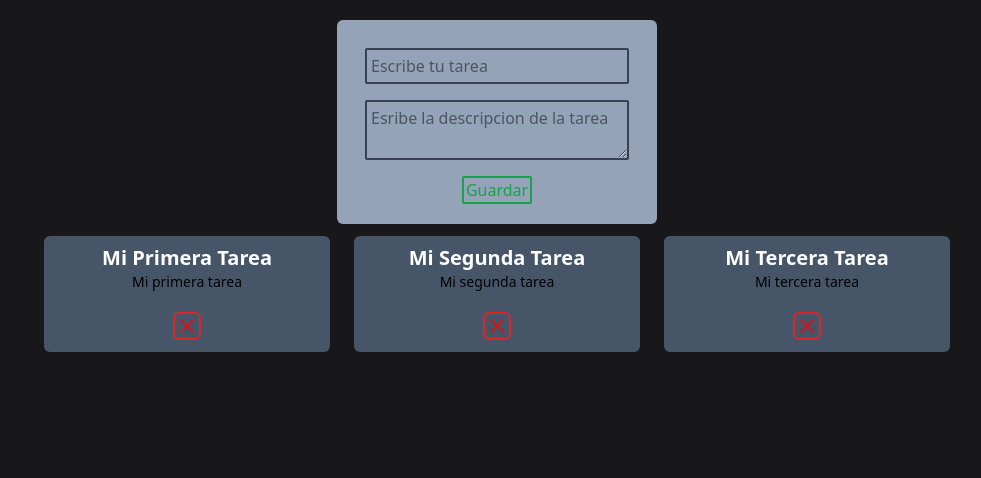
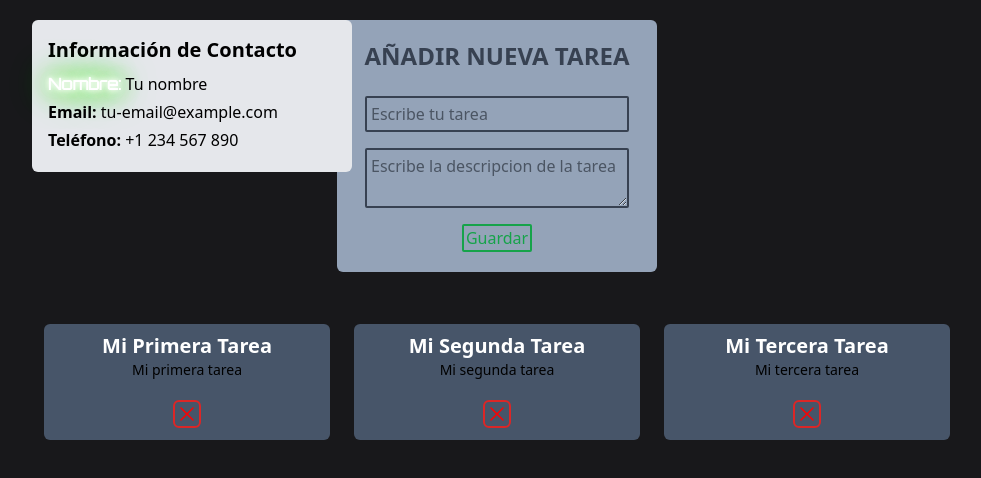
Before and after one commit to HugoOlivaR/react-task-app, a React (Vite) app: page / in a window 1280 px wide. Shown: the top 478 px of the page, without its empty margins (143-1124 px from the left). Built offline with nearby package versions, Linux system fonts and the light colour scheme.

Commit message:
panel info contacto beta

```diff
--- a/index.html
+++ b/index.html
@@ -3,6 +3,7 @@
   <head>
     <meta charset="UTF-8" />
     <link rel="icon" type="image/svg+xml" href="/vite.svg" />
+    <link rel="stylesheet" href="https://fonts.googleapis.com/css2?family=Orbitron&display=swap" />
     <meta name="viewport" content="width=device-width, initial-scale=1.0" />
     <title>Vite + React</title>
   </head>
--- a/package.json
+++ b/package.json
@@ -30,6 +30,6 @@
     "gh-pages": "^6.1.1",
     "postcss": "^8.4.33",
     "tailwindcss": "^3.4.1",
-    "vite": "^5.0.8"
+    "vite": "^5.0.11"
   }
 }
--- a/src/App.jsx
+++ b/src/App.jsx
@@ -2,6 +2,7 @@ import { TaskList } from "./components/TaskList";
 import { tasks as data } from "./task";
 import { TaskForm } from "./components/TaskForm";
 import { useState, useEffect } from "react";
+import ContacctInfo from './components/ContactInfo'
 
 function App() {
   const [tasks, setTasks] = useState([]);
@@ -28,6 +29,7 @@ function App() {
   return (
     <main className="bg-zinc-900 h-screen p-5">
       <div className="container mx-auto w-3/4">
+        <ContacctInfo/>
         <TaskForm createTask={createTask} />
         <TaskList tasks={tasks} deleteTask={deleteTask} />
       </div>
--- /dev/null
+++ b/src/components/ContactInfo.jsx
@@ -0,0 +1,15 @@
+import React from 'react';
+import '../style/ContactInfo.css'; // Importa el archivo CSS
+
+const ContactInfo = () => {
+    return (
+        <div className='p-4 bg-gray-200 rounded-md w-1/4 absolute'>
+            <h2 className='text-xl font-bold mb-2'>Información de Contacto</h2>
+            <p className='mb-1'><strong className='space-font'>Nombre:</strong> Tu nombre</p>
+            <p className='mb-1'><strong>Email:</strong> tu-email@example.com</p>
+            <p className='mb-1'><strong>Teléfono:</strong> +1 234 567 890</p>
+        </div>
+    );
+};
+
+export default ContactInfo;
--- a/src/components/TaskForm.jsx
+++ b/src/components/TaskForm.jsx
@@ -18,7 +18,8 @@ export function TaskForm({createTask}) {
     }
 
   return (
-    <form onSubmit={handleSubmit} className='bg-slate-400 grid p-5 w-80 rounded-md mx-auto'>
+    <form onSubmit={handleSubmit} className='bg-slate-400 grid p-5 w-80 rounded-md mx-auto mb-10'>
+      <h2 className='text-center text-gray-700 text-2xl mb-4 uppercase font-bold'>Añadir nueva tarea</h2>
       <input
       className='m-2 bg-transparent border-2 rounded-sm focus:outline-none border-gray-700 p-1 placeholder:text-gray-600'
       placeholder="Escribe tu tarea"
@@ -27,7 +28,7 @@ export function TaskForm({createTask}) {
       />
       <textarea
       className='m-2 bg-transparent border-2 rounded-sm focus:outline-none border-gray-700 p-1 placeholder:text-gray-600'
-        placeholder='Esribe la descripcion de la tarea'
+      placeholder='Escribe la descripcion de la tarea'
       onChange={(e)=>setDescription(e.target.value)}
       value={description}>
       </textarea>
--- a/src/components/Taskard.jsx
+++ b/src/components/Taskard.jsx
@@ -5,7 +5,7 @@ function Taskard({ task, deleteTask }) {
       <p className="text-sm">{task.description}</p>
       <button
         onClick={() => deleteTask(task.id)}
-        className="mt-5 border-2 anim text-red-600 rounded-md border-red-600 hover:border-red-400 ease-in duration-100">
+        className="mt-5 border-2 text-red-600 rounded-md border-red-600 hover:border-red-400 ease-in duration-100">
         <svg
           xmlns="http://www.w3.org/2000/svg"
           fill="none"
--- a/src/main.jsx
+++ b/src/main.jsx
@@ -1,6 +1,6 @@
 import React from 'react'
 import ReactDOM from 'react-dom/client'
-import "./index.css";
+import "./style/index.css";
 import App from './App.jsx'
 
 ReactDOM.createRoot(document.getElementById('root')).render(
--- /dev/null
+++ b/src/style/ContactInfo.css
@@ -0,0 +1,5 @@
+.space-font {
+    font-family: 'Orbitron', sans-serif;
+    color: #FFF;
+    text-shadow: 0 0 5px #FFF, 0 0 10px #FFF, 0 0 15px #FFF, 0 0 20px #39FF14, 0 0 30px #39FF14, 0 0 40px #39FF14;
+}
```
Also changed, not shown: src/style/index.css (renamed from src/index.css), 1 other file (tests, documents, lock files or other folders). Lines whose indentation alone changed are shown as unchanged.
